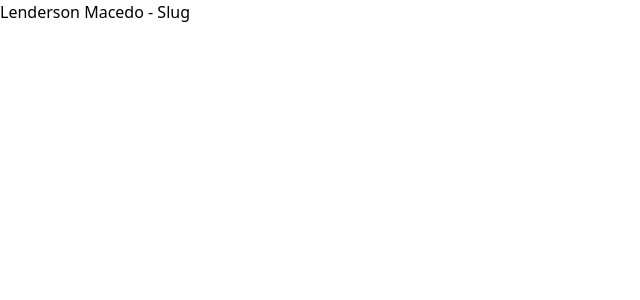
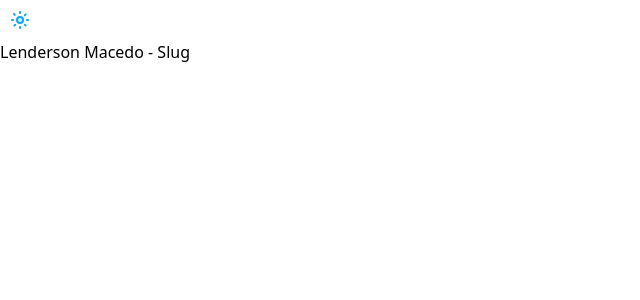
Before and after one commit to lenderson00/blog, a Next.js app: page /artigos/hello-world in a window 1280 px wide. Shown: the top 300 px of the page, without its empty margins (0-640 px from the left). Built offline with nearby package versions, Linux system fonts and the light colour scheme.

Commit message:
chore: add darkmode

```diff
--- a/package.json
+++ b/package.json
@@ -14,7 +14,9 @@
     "lint:fix": "npm run lint -- --fix"
   },
   "dependencies": {
+    "@headlessui/react": "^1.5.0",
     "autoprefixer": "^10.4.4",
+    "clsx": "^1.1.1",
     "gray-matter": "^4.0.3",
     "next": "12.1.0",
     "postcss": "^8.4.12",
--- /dev/null
+++ b/src/components/ThemeToggle/ThemeToggle.tsx
@@ -0,0 +1,76 @@
+import { useTheme } from 'hooks/useTheme'
+import { SVGProps } from 'react'
+
+interface IconProps extends SVGProps<SVGSVGElement> {
+  selected?: boolean
+}
+
+const SunIcon: React.FC<IconProps> = ({ selected, ...props }) => {
+  return (
+    <svg
+      viewBox="0 0 24 24"
+      fill="none"
+      strokeWidth="2"
+      strokeLinecap="round"
+      strokeLinejoin="round"
+      {...props}
+    >
+      <path
+        d="M15 12a3 3 0 1 1-6 0 3 3 0 0 1 6 0Z"
+        className={
+          selected ? 'fill-sky-400/20 stroke-sky-500' : 'stroke-slate-400 dark:stroke-slate-500'
+        }
+      />
+      <path
+        d="M12 4v1M17.66 6.344l-.828.828M20.005 12.004h-1M17.66 17.664l-.828-.828M12 20.01V19M6.34 17.664l.835-.836M3.995 12.004h1.01M6 6l.835.836"
+        className={selected ? 'stroke-sky-500' : 'stroke-slate-400 dark:stroke-slate-500'}
+      />
+    </svg>
+  )
+}
+
+const MoonIcon: React.FC<IconProps> = ({ selected, ...props }) => {
+  return (
+    <svg viewBox="0 0 24 24" fill="none" {...props}>
+      <path
+        fillRule="evenodd"
+        clipRule="evenodd"
+        d="M17.715 15.15A6.5 6.5 0 0 1 9 6.035C6.106 6.922 4 9.645 4 12.867c0 3.94 3.153 7.136 7.042 7.136 3.101 0 5.734-2.032 6.673-4.853Z"
+        className={selected ? 'fill-sky-400/20' : 'fill-transparent'}
+      />
+      <path
+        d="m17.715 15.15.95.316a1 1 0 0 0-1.445-1.185l.495.869ZM9 6.035l.846.534a1 1 0 0 0-1.14-1.49L9 6.035Zm8.221 8.246a5.47 5.47 0 0 1-2.72.718v2a7.47 7.47 0 0 0 3.71-.98l-.99-1.738Zm-2.72.718A5.5 5.5 0 0 1 9 9.5H7a7.5 7.5 0 0 0 7.5 7.5v-2ZM9 9.5c0-1.079.31-2.082.845-2.93L8.153 5.5A7.47 7.47 0 0 0 7 9.5h2Zm-4 3.368C5 10.089 6.815 7.75 9.292 6.99L8.706 5.08C5.397 6.094 3 9.201 3 12.867h2Zm6.042 6.136C7.718 19.003 5 16.268 5 12.867H3c0 4.48 3.588 8.136 8.042 8.136v-2Zm5.725-4.17c-.81 2.433-3.074 4.17-5.725 4.17v2c3.552 0 6.553-2.327 7.622-5.537l-1.897-.632Z"
+        className={selected ? 'fill-sky-500' : 'fill-slate-400 dark:fill-slate-500'}
+      />
+      <path
+        fillRule="evenodd"
+        clipRule="evenodd"
+        d="M17 3a1 1 0 0 1 1 1 2 2 0 0 0 2 2 1 1 0 1 1 0 2 2 2 0 0 0-2 2 1 1 0 1 1-2 0 2 2 0 0 0-2-2 1 1 0 1 1 0-2 2 2 0 0 0 2-2 1 1 0 0 1 1-1Z"
+        className={selected ? 'fill-sky-500' : 'fill-slate-400 dark:fill-slate-500'}
+      />
+    </svg>
+  )
+}
+
+export const ThemeToggle: React.FC = () => {
+  const { setting, setSetting } = useTheme()
+
+  const changeTheme = (): void => {
+    if (setting === 'dark') {
+      setSetting('light')
+    }
+    if (setting === 'light') {
+      setSetting('dark')
+    }
+  }
+  return (
+    <div className='p-2 cursor-pointer select-none rounded-xl' onClick={changeTheme}>
+        <span className=" dark:hidden" >
+          <SunIcon className="w-6 h-6" selected={setting !== 'dark'} />
+        </span>
+        <span className="hidden cursor-pointer dark:inline">
+          <MoonIcon className="w-6 h-6" selected={setting !== 'light'} />
+        </span>
+    </div>
+  )
+}
--- /dev/null
+++ b/src/components/ThemeToggle/index.ts
@@ -0,0 +1 @@
+export * from './ThemeToggle'
--- /dev/null
+++ b/src/hooks/useIsomorphicLayoutEffect.ts
@@ -0,0 +1,3 @@
+import { useEffect, useLayoutEffect } from 'react'
+
+export const useIsomorphicLayoutEffect = typeof window !== 'undefined' ? useLayoutEffect : useEffect
--- /dev/null
+++ b/src/hooks/useTheme.ts
@@ -0,0 +1,79 @@
+import { Dispatch, SetStateAction, useEffect, useRef, useState } from 'react'
+import { useIsomorphicLayoutEffect } from './useIsomorphicLayoutEffect'
+
+type UseThemeType = {
+  setting: string
+  setSetting: Dispatch<SetStateAction<string>>
+}
+
+export const useTheme = (): UseThemeType => {
+  const [setting, setSetting] = useState('system')
+  const initial = useRef(true)
+
+  useIsomorphicLayoutEffect(() => {
+    const theme = localStorage.theme
+    if (theme === 'light' || theme === 'dark') {
+      setSetting(theme)
+    }
+  }, [])
+
+  useIsomorphicLayoutEffect(() => {
+    if (setting === 'system') {
+      localStorage.removeItem('theme')
+    } else if (setting === 'light' || setting === 'dark') {
+      localStorage.theme = setting
+    }
+    if (initial.current) {
+      initial.current = false
+    } else {
+      update()
+    }
+  }, [setting])
+
+  useEffect(() => {
+    const mediaQuery = window.matchMedia('(prefers-color-scheme: dark)')
+
+    if (mediaQuery?.addEventListener) {
+      mediaQuery.addEventListener('change', update)
+    } else {
+      mediaQuery.addListener(update)
+    }
+
+    function onStorage (): void {
+      update()
+      const theme = localStorage.theme
+      if (theme === 'light' || theme === 'dark') {
+        setSetting(theme)
+      } else {
+        setSetting('system')
+      }
+    }
+    window.addEventListener('storage', onStorage)
+
+    return () => {
+      if (mediaQuery?.removeEventListener) {
+        mediaQuery.removeEventListener('change', update)
+      } else {
+        mediaQuery.removeListener(update)
+      }
+
+      window.removeEventListener('storage', onStorage)
+    }
+  }, [])
+
+  return { setting, setSetting }
+}
+
+const update = (): void => {
+  if (
+    localStorage.theme === 'dark' ||
+    (!('theme' in localStorage) && window.matchMedia('(prefers-color-scheme: dark)').matches)
+  ) {
+    document.documentElement.classList.add('dark', 'changing-theme')
+  } else {
+    document.documentElement.classList.remove('dark', 'changing-theme')
+  }
+  window.setTimeout(() => {
+    document.documentElement.classList.remove('changing-theme')
+  })
+}
--- /dev/null
+++ b/src/pages/_document.tsx
@@ -0,0 +1,35 @@
+import NextDocument, { Html, Head, Main, NextScript, DocumentInitialProps, DocumentContext } from 'next/document'
+
+export default class Document extends NextDocument {
+  static async getInitialProps (ctx: DocumentContext): Promise<DocumentInitialProps> {
+    const initialProps = await NextDocument.getInitialProps(ctx)
+    return { ...initialProps }
+  }
+
+  render (): JSX.Element {
+    return (
+      <Html lang="pt-br" className="dark [--scroll-mt:9.875rem] lg:[--scroll-mt:6.3125rem]">
+        <Head>
+          <script
+            dangerouslySetInnerHTML={{
+              __html: `
+                try {
+                  if (localStorage.theme === 'dark' || (!('theme' in localStorage) && window.matchMedia('(prefers-color-scheme: dark)').matches)) {
+                    document.documentElement.classList.add('dark')
+                  } else {
+                    document.documentElement.classList.remove('dark')
+                  }
+                } catch (_) {}
+              `
+            }}
+          />
+        </Head>
+        <body>
+          <Main />
+          <NextScript />
+          <script> </script>
+        </body>
+      </Html>
+    )
+  }
+}
--- a/src/pages/artigos/[slug].tsx
+++ b/src/pages/artigos/[slug].tsx
@@ -3,6 +3,8 @@ import { getAllTags } from 'lib/tags'
 import { getAllSlugByFolder } from 'lib/utils/getArticleFromFolder'
 import { GetStaticPaths, GetStaticProps, InferGetStaticPropsType } from 'next'
 import { ParsedUrlQuery } from 'querystring'
+
+import { ThemeToggle } from '../../components/ThemeToggle'
 
 export const getStaticPaths: GetStaticPaths = () => {
   const tags = getAllTags()
@@ -49,12 +51,22 @@ export const getStaticProps: GetStaticProps = (ctx) => {
 }
 
 const Slug: React.FC<InferGetStaticPropsType<typeof getStaticProps>> = (article) => {
-  console.log(article)
   return (
-  <>
+  <Wrapper>
+
+      <ThemeToggle />
+
     Lenderson Macedo - Slug
-  </>
+  </Wrapper>
   )
 }
 
 export default Slug
+
+const Wrapper: React.FC = ({ children }) => {
+  return (
+    <div className="min-h-screen dark:text-white dark:bg-black ">
+      {children}
+    </div>
+  )
+}
--- a/tailwind.config.js
+++ b/tailwind.config.js
@@ -1,10 +1,18 @@
+const { colors } = require('tailwindcss/defaultTheme')
+
 module.exports = {
   content: [
     './src/pages/**/*.{js,ts,jsx,tsx}',
     './src/components/**/*.{js,ts,jsx,tsx}'
   ],
+  darkMode: 'class',
   theme: {
-    extend: {}
+    extend: {
+      colors: {
+        black: '#131A20',
+        ...colors
+      }
+    }
   },
   plugins: []
 }
```
Also changed, not shown: 1 other file (tests, documents, lock files or other folders).
